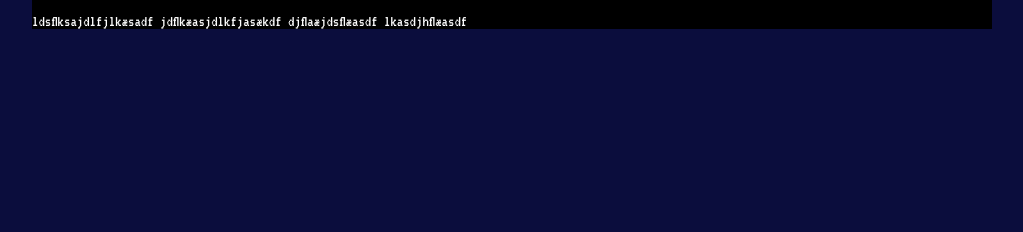
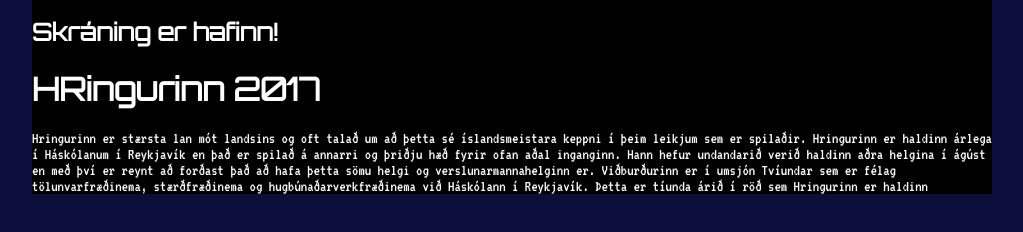
Before and after one commit to VytautasSipavicius/Vsh203_Lokaverkefni, a plain HTML site: page index.html in a window 1280 px wide. Shown: the part 284-516 px from the top of the page, without its empty margins (128-1151 px from the left). Drawn offline with Linux system fonts and the light colour scheme.

Commit message:
Bætti við upplýsingum og uppsetningu á forsíðuna

```diff
--- a/index.html
+++ b/index.html
@@ -22,11 +22,19 @@
 	</nav>
 </header>
 <section>
-	<p> ldsflksajdlfjlkæsadf
-	jdflkæasjdlkfjasækdf
-	djflaæjdsflæasdf
-	lkasdjhflæasdf
-	</p>
+	<aside>
+		<H2 class="skraning"> Skráning er hafinn! </H2>
+	</aside>
+	<article>
+		<H1> HRingurinn 2017</H1>
+		<p> Hringurinn er stærsta lan mót landsins og oft talað um að þetta sé íslandsmeistara keppni í þeim leikjum sem er spilaðir.
+			Hringurinn er haldinn árlega í Háskólanum í Reykjavík en það er spilað á annarri og þriðju hæð fyrir ofan aðal inganginn. Hann hefur undandarið verið haldinn aðra helgina í ágúst en með því er reynt að forðast það að hafa þetta sömu helgi og verslunarmannahelginn er.
+			Viðburðurinn er í umsjón Tvíundar sem er félag tölunvarfræðinema, stærðfræðinema og hugbúnaðarverkfræðinema við Háskólann í Reykjavík.
+			Þetta er tíunda árið í röð sem Hringurinn er haldinn
+		</p>
+	</article>
+	<aside>
+	</aside>
 </section>
 <footer></footer>
 </body>
```
